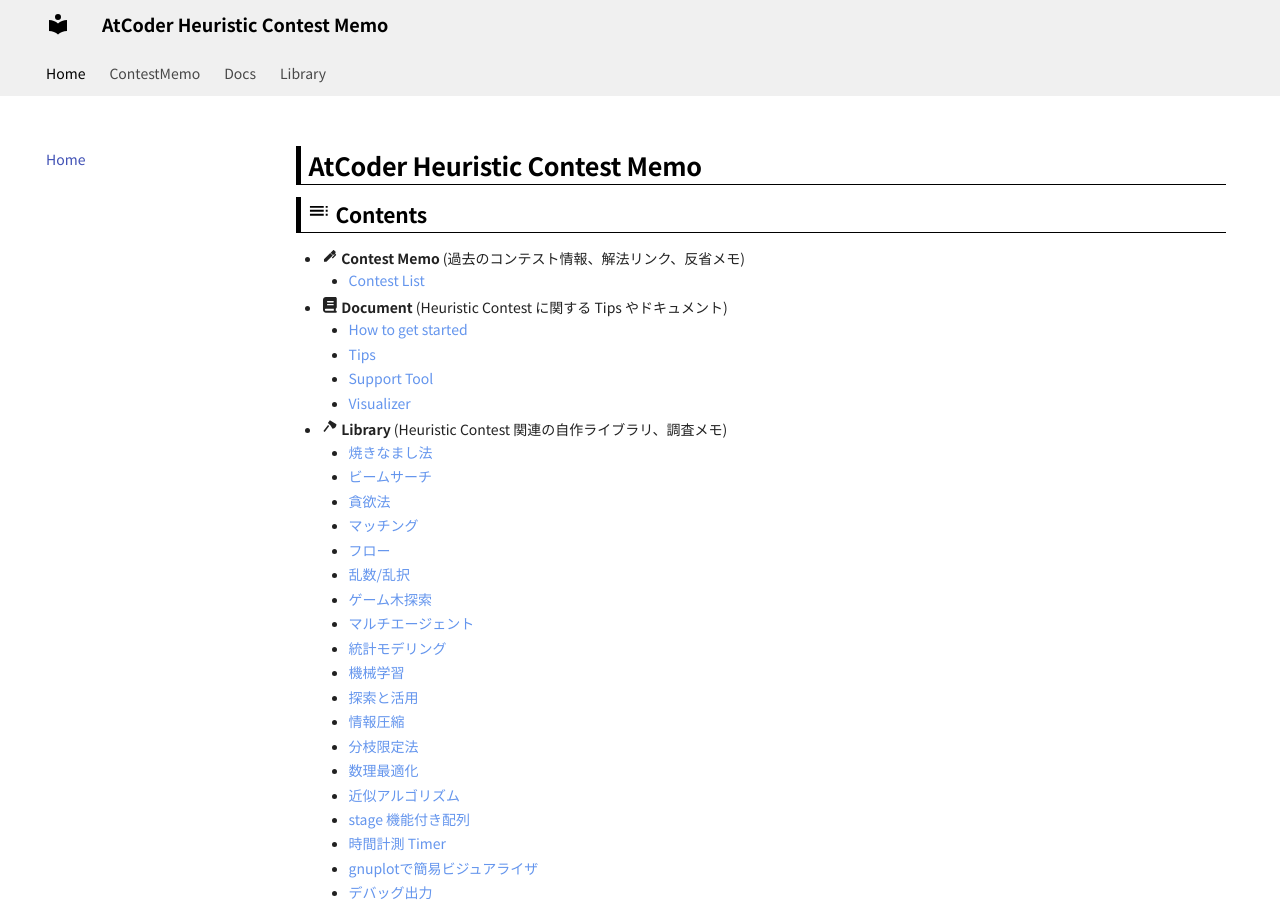
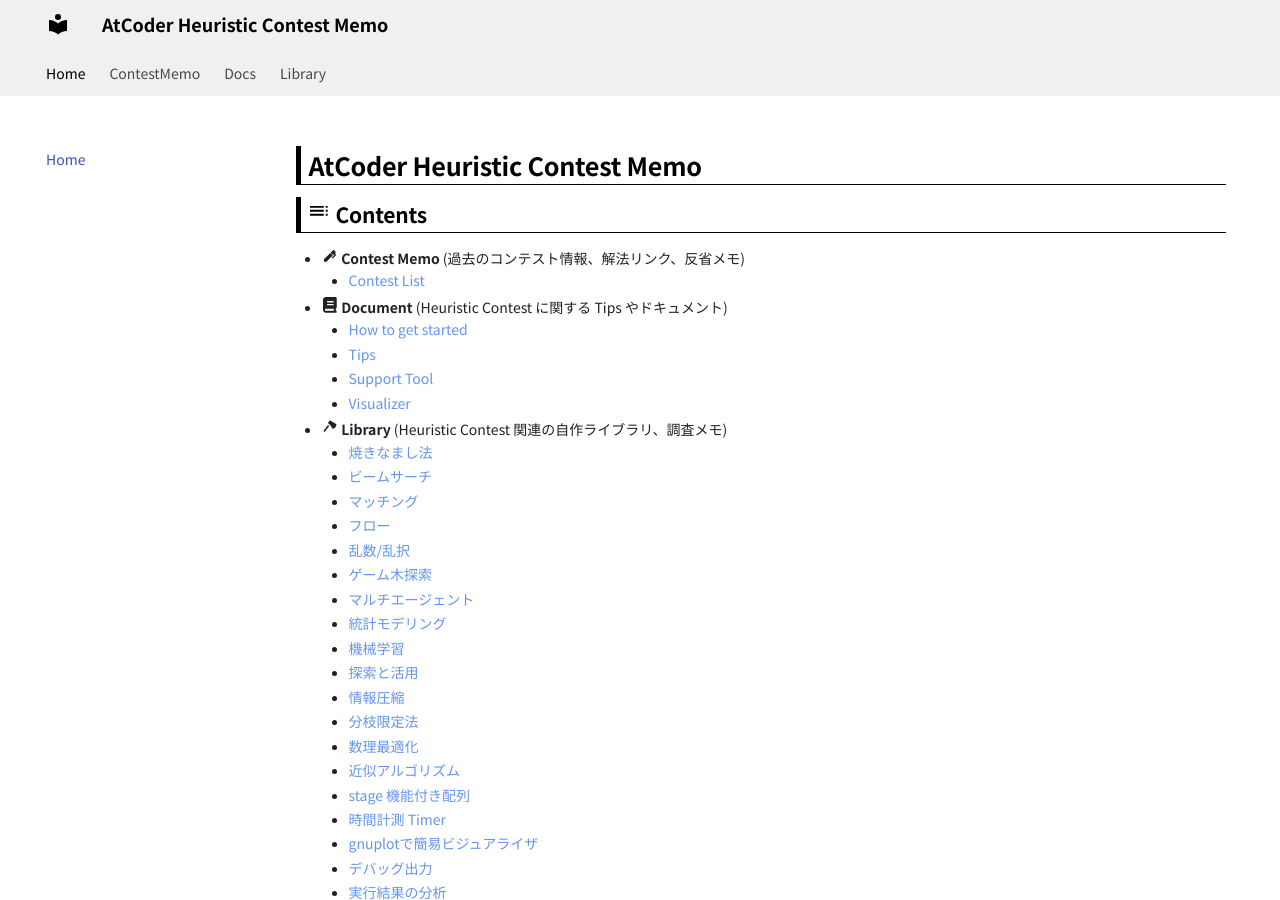
Before and after one commit to jetbead/AtCoderHeuristicContestMemo, an MkDocs documentation site: the page built from docs/index.md, in a window 1280 px wide and 900 px high. Built offline with MkDocs 1.6.1 and Material for MkDocs 9.7.7, drawn with Linux system fonts in a browser that asks for light colours; some web fonts are replaced.

Commit message:
delete greedy

```diff
--- a/docs/index.md
+++ b/docs/index.md
@@ -16,7 +16,6 @@
 - :material-axe: **Library** (Heuristic Contest 関連の自作ライブラリ、調査メモ)
   - [焼きなまし法](./Library/sa.md)
   - [ビームサーチ](./Library/beam_search.md)
-  - [貪欲法](./Library/greedy.md)
   - [マッチング](./Library/matching.md)
   - [フロー](./Library/flow.md)
   - [乱数/乱択](./Library/random.md)
```
Also changed, not shown: docs/Library/greedy.md (deleted, +0 -1 lines).
